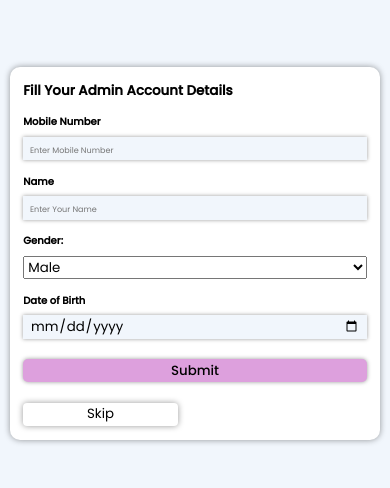
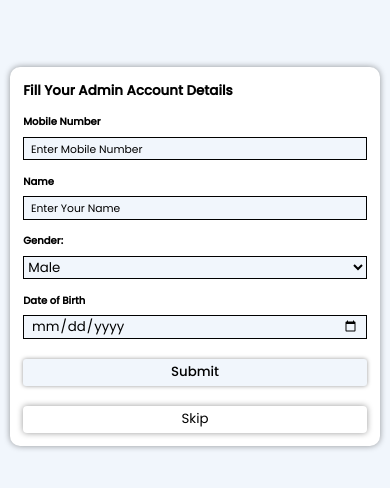
Before and after one commit to TheSagnikKing/iqb_ui_react, a React (Vite) app: page /adminaccountdetail in a window 390 px wide. Shown: the top 488 px of the page. Built offline with nearby package versions, Linux system fonts and the light colour scheme; no server answers.

Commit message:
mobile-design

```diff
--- a/src/components/Appoinment/Month/Month.css
+++ b/src/components/Appoinment/Month/Month.css
@@ -55,10 +55,6 @@ tr {
 }
 
 @media ((min-width: 0px) and (max-width: 40rem)) {
-  :root {
-    font-size: 0.8rem;
-  }
-
   .fc .fc-toolbar {
     display: flex;
     align-items: flex-start;
@@ -132,9 +128,14 @@ tr {
 
   .demo-app-main{
     margin-top: 2rem;
+    width: 86rem ;
   }
 
   .fc .fc-scrollgrid{
     height: 48vh;
   }
+
+  .fc-theme-standard td {
+    width: 12rem;
+  }
 }
--- a/src/components/admin_authentication/AdminAccountDetail.css
+++ b/src/components/admin_authentication/AdminAccountDetail.css
@@ -42,13 +42,13 @@
 
 .sa-br-btn_box>button{
     height: 3.5rem;
-    background-color: plum;
+    background-color: #f1f6fc;
     margin-top: 1rem;
     border: none;
     color: black;
     font-weight: 500;
     cursor: pointer;
-    border-radius: 5px;
+    border-radius: 3px;
     box-shadow: 0px 0px 4px rgba(0,0,0,0.4);
 }
 
@@ -67,4 +67,33 @@
     .admin_account_detail{
         grid-template-columns: 1fr;
     }
+
+    .admin_account_detail>div>input{
+        border: 1px solid black !important;
+        box-shadow: none;
+    }
+
+    .admin_account_detail>div>input::placeholder{
+        font-size: 1.6rem;
+        color: #000;
+    }
+
+    .admin_account_detail > div > input[type="date"]::placeholder {
+        font-size: 1.4rem;
+        color: #000;
+    }
+
+
+    .admin_account_detail>div>input:focus{
+        outline: none;
+    }
+
+    .sa-br-btn_box>button{
+        height: 4rem;
+    }
+
+    .skip{
+        height: 4rem !important;
+        width: 100%;
+    }
 }
--- a/src/components/admin_authentication/AdminAccountDetail.jsx
+++ b/src/components/admin_authentication/AdminAccountDetail.jsx
@@ -63,7 +63,7 @@ const AdminAccountDetail = () => {
 
                     <h2>Gender:</h2>
 
-                    <select name="cars" id="cars" onChange={(e) => setGender(e.target.value)} value={gender}>
+                    <select name="cars" id="cars" onChange={(e) => setGender(e.target.value)} value={gender} style={{background:"#f1f6fc",border:"1px solid black"}}>
                         <option value="male">Male</option>
                         <option value="female">Female</option>
                         <option value="other">Other</option>
--- a/src/components/dashboard2/barberlistTable/BarberListTable.jsx
+++ b/src/components/dashboard2/barberlistTable/BarberListTable.jsx
@@ -14,7 +14,8 @@ import { approveBarberAction, deleteBarberAction } from '../../../redux/actions/
 
 import api from "../../../redux/api/Api"
 
-import { IoIosNotifications } from "react-icons/io";
+import { IoIosNotifications, IoMdCheckmark } from "react-icons/io";
+import { FaXmark } from 'react-icons/fa6'
 
 const BarberListTable = () => {
 
@@ -194,6 +195,7 @@ const BarberListTable = () => {
         navigate("/barber/dashboard2/multiplenotification", { state: checkboxArray })
     }
 
+    console.log("ajshcvjhascjsac",barbersList)
 
     return (
         <div className="barberlist-wrapper">
@@ -279,7 +281,7 @@ const BarberListTable = () => {
                                 <div><AiOutlineArrowDown /></div>
                             </div>
                         </div></div> */}
-                        <h4 className='barber-isActive'>isActive</h4>
+                        <h4 className='barber-isActive'>isOnline</h4>
                     </main>
                 }
 
@@ -320,7 +322,7 @@ const BarberListTable = () => {
                                     fontSize: "1.2rem",
                                     width: "100%"
                                 }}>
-                                    <p>{barber.isActive ? "True" : "false"}</p>
+                                    <p>{barber.isOnline ? <IoMdCheckmark style={{color:"green",fontSize:"2rem",fontWeight:"bold"}} /> : <FaXmark style={{color:"red",fontSize:"2rem",fontWeight:"bold"}} />}</p>
                                 </div>
 
                                 {approveBarberMap.get(`${barber.salonId}-${barber.email}`) || barber.isApproved ? (
--- a/src/index.css
+++ b/src/index.css
@@ -144,6 +144,8 @@ body {
   }
 
   .calender-month{
+    width: 80vw !important;
+    overflow-y: scroll !important;
     height: 75vh !important;
   }
 
```
